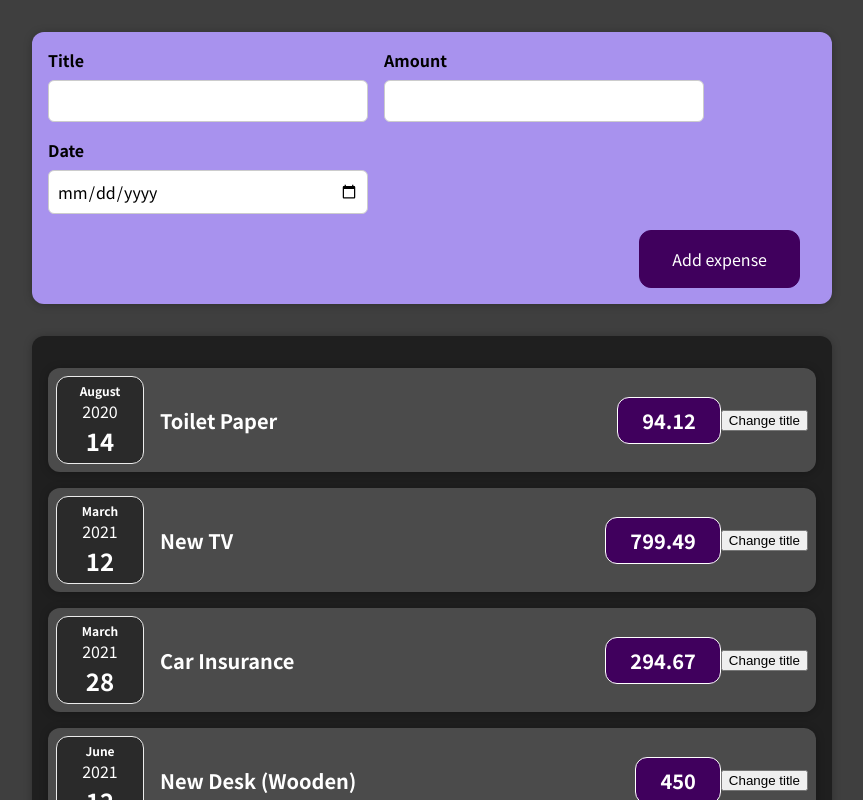
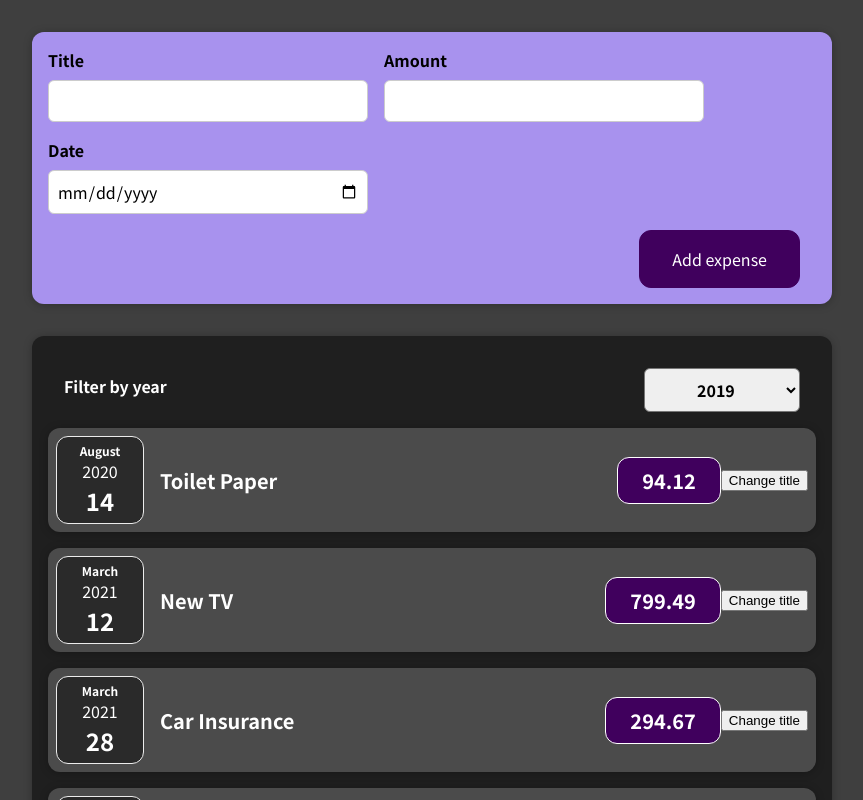
Before and after one commit to louniddampro/expense-tracker, a React (Create React App) app: page / in a window 1280 px wide. Shown: the top 800 px of the page, without its empty margins (208-1071 px from the left). Built offline with nearby package versions, Linux system fonts and the light colour scheme.

Commit message:
[+] Year filter component created

```diff
--- a/src/components/Expenses/Expenses.js
+++ b/src/components/Expenses/Expenses.js
@@ -1,16 +1,27 @@
-import { useState } from "react";
+import { useEffect, useState } from "react";
 import "../../style/Expenses.css"
 import Card from "../UI/Card"
 import ExpenseItem from "./ExpenseItems"
+import ExpensesFilter from "./ExpensesFilter";
 
 const Expenses = (props) => {
 
 	//Props
 	const {expensesArray} = props
 
+	//States
+	const [filteredYear, setFilteredYear] = useState("2019")
+
+	//Hooks
+
+	// useEffect(() => {
+	// 	console.log(year);
+	// }, [year])
 
 	return(
+		<div>
 			<Card className="expenses">
+				<ExpensesFilter filteredYear={filteredYear} onSetFilteredYear={setFilteredYear} />
 				{
 					expensesArray.map((item, index) => {
 						return(
@@ -19,6 +30,7 @@ const Expenses = (props) => {
 					})
 				}
 			</Card>
+		</div>
 	)
 }
 
--- /dev/null
+++ b/src/components/Expenses/ExpensesFilter.js
@@ -0,0 +1,45 @@
+import "../../style/ExpensesFilter.css"
+
+const ExpensesFilter = (props) => {
+
+	const {filteredYear, onSetFilteredYear} = props
+
+	const options = [
+		{
+			value: "2019"
+		},
+		{
+			value: "2020"
+		},
+		{
+			value: "2021"
+		},
+		{
+			value: "2022"
+		},
+		{
+			value: "2023"
+		},
+	]
+
+	return(
+		<div className='expenses-filter'>
+			<div className='expenses-filter__control'>
+				<label>Filter by year</label>
+				<select
+				value={filteredYear}
+				onChange={e => { onSetFilteredYear(e.target.value) }}>
+					{
+						options.map((item, index) => {
+							return(
+								<option value={item.value} key={index}>{item.value}</option>
+							)
+						})
+					}
+				</select>
+			</div>
+	  </div>
+	)
+}
+
+export default ExpensesFilter
--- /dev/null
+++ b/src/style/ExpensesFilter.css
@@ -0,0 +1,24 @@
+.expenses-filter {
+    color: white;
+    padding: 0 1rem;
+  }
+
+  .expenses-filter__control {
+    display: flex;
+    width: 100%;
+    align-items: center;
+    justify-content: space-between;
+    margin: 1rem 0;
+  }
+
+  .expenses-filter label {
+    font-weight: bold;
+    margin-bottom: 0.5rem;
+  }
+
+  .expenses-filter select {
+    font: inherit;
+    padding: 0.5rem 3rem;
+    font-weight: bold;
+    border-radius: 6px;
+  }
```
Lines whose indentation alone changed are shown as unchanged.
